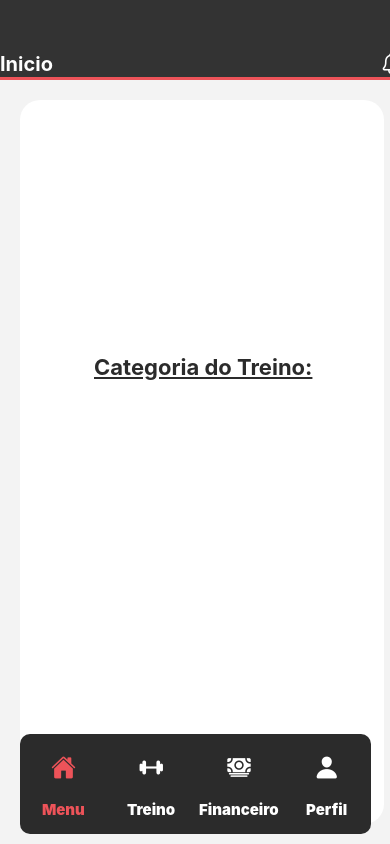
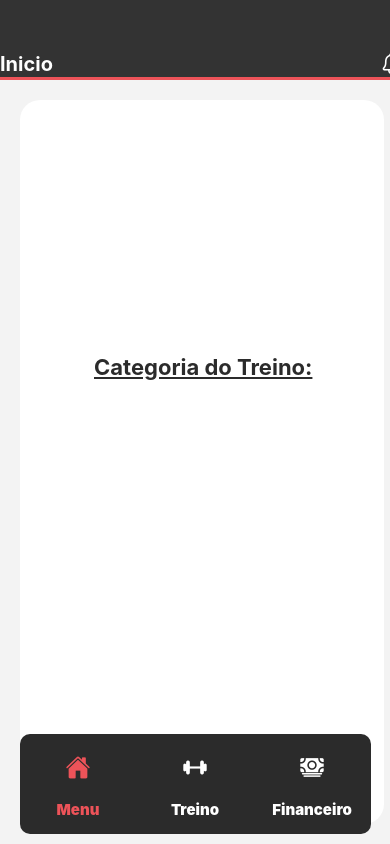
Before and after one commit to filipenevesz/ltd_academia, a React Native app: screen / in a window 390 px wide. Built offline with nearby package versions, Linux system fonts and the light colour scheme.

Commit message:
Adiciona lógica de admin na feature/Gabriel

```diff
--- a/App.js
+++ b/App.js
@@ -1,5 +1,5 @@
 import * as React from "react";
-import { NavigationContainer, DefaultTheme } from '@react-navigation/native';
+import { NavigationContainer, DefaultTheme } from "@react-navigation/native";
 import { createStackNavigator } from "@react-navigation/stack";
 import { createBottomTabNavigator } from "@react-navigation/bottom-tabs";
 import { useState } from "react";
@@ -7,7 +7,7 @@ import { Ionicons } from "@expo/vector-icons";
 import { View, StatusBar, StyleSheet } from "react-native";
 
 // pages
-import HomeScreen from "./src/screens/(auth)/home"
+import HomeScreen from "./src/screens/(auth)/home";
 import Financial from "./src/screens/(auth)/financial";
 import Profile from "./src/screens/(auth)/profile";
 import Training from "./src/screens/(auth)/workout";
@@ -38,19 +38,19 @@ const MyTheme = {
   ...DefaultTheme,
   colors: {
     ...DefaultTheme.colors,
-    background: 'transparent',  // Define o fundo transparente
+    background: "transparent", // Define o fundo transparente
   },
 };
 
 export default function App() {
   const [isSignedIn, setisSignedIn] = useState(true);
+  const [admin, setAdmin] = useState(false);
 
   const screenOptions = {
-
     animationEnabled: false,
     headerShown: false,
     tabBarStyle: {
-      position: 'absolute',
+      position: "absolute",
       backgroundColor: "#2B2B2B",
       height: 100,
       width: "90%",
@@ -58,7 +58,7 @@ export default function App() {
       marginBottom: 10,
       marginLeft: "5%",
       paddingBottom: 15,
-      borderTopWidth: 0,  // Remove a borda superior da navbar
+      borderTopWidth: 0, // Remove a borda superior da navbar
       elevation: 0, // Remove sombras em Android
       shadowOpacity: 0, // Remove sombras no iOS
     },
@@ -70,14 +70,11 @@ export default function App() {
     },
     tabBarActiveTintColor: "#ED5359",
     tabBarInactiveTintColor: "white",
-
   };
 
   return (
-
     <View style={styles.appContainer}>
-      <NavigationContainer theme={MyTheme} >
-
+      <NavigationContainer theme={MyTheme}>
         <StatusBar
           animated={true}
           translucent
@@ -88,8 +85,7 @@ export default function App() {
         {!isSignedIn ? (
           <Login login={() => setisSignedIn(true)} />
         ) : (
-
-          <Tab.Navigator screenOptions={screenOptions}  >
+          <Tab.Navigator screenOptions={screenOptions}>
             <Tab.Screen
               name="Menu"
               component={HomeStack}
@@ -120,6 +116,7 @@ export default function App() {
                 ),
               }}
             />
+            {admin ? (
               <Tab.Screen
                 name="Perfil"
                 component={Profile}
@@ -130,19 +127,17 @@ export default function App() {
                   ),
                 }}
               />
-
+            ) : null}
           </Tab.Navigator>
         )}
-
-
       </NavigationContainer>
     </View>
   );
-};
+}
 
 const styles = StyleSheet.create({
   appContainer: {
     flex: 1,
-    backgroundColor: 'transparent', // Define como transparente o container da aplicação
+    backgroundColor: "transparent", // Define como transparente o container da aplicação
   },
-})
+});
```
Also changed, not shown: 1 other file (tests, documents, lock files or other folders). Lines whose indentation alone changed are shown as unchanged.
